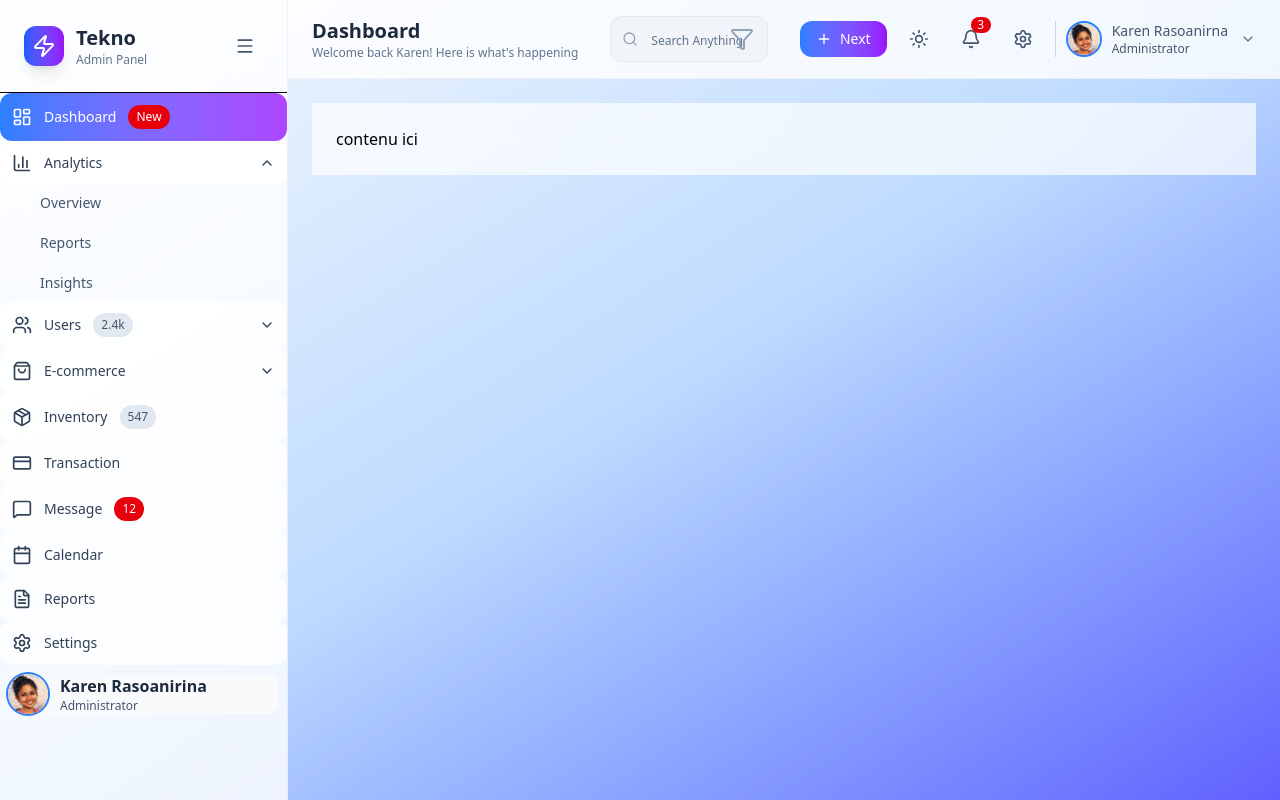
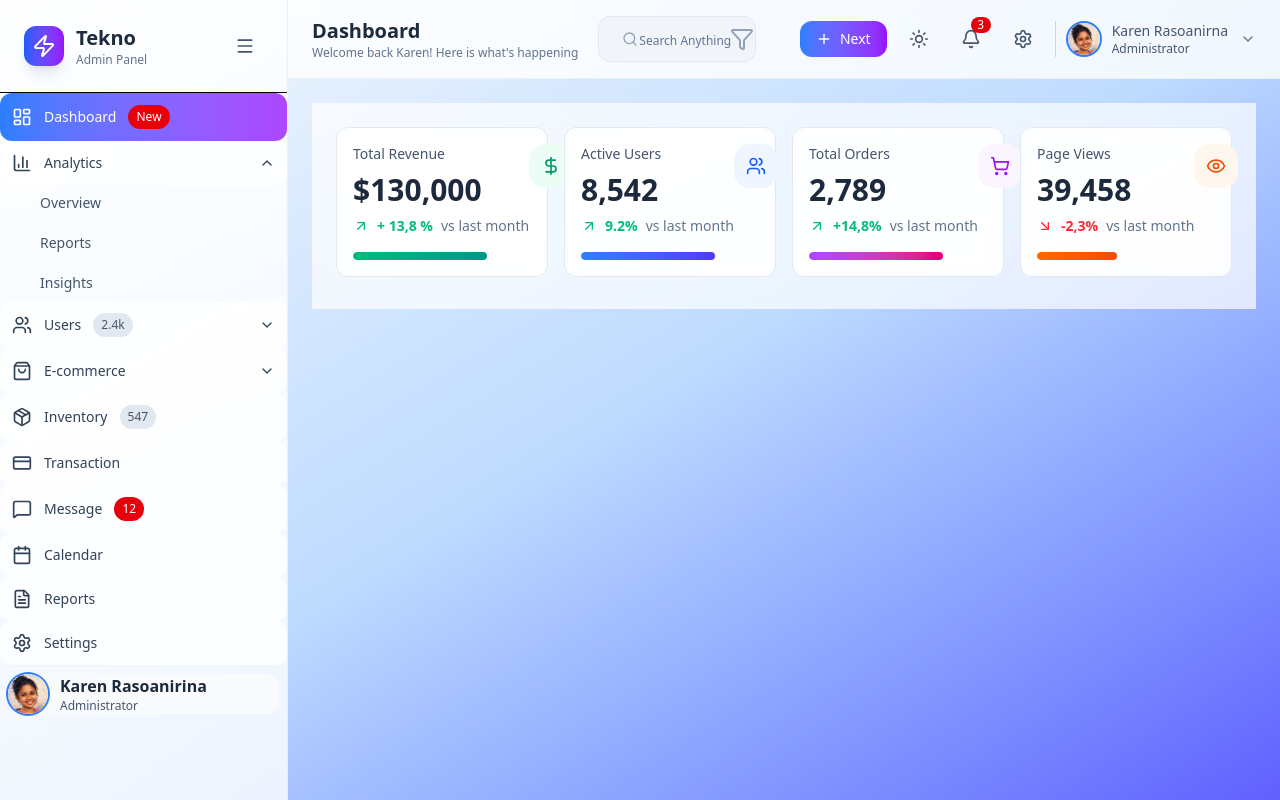
Before and after one commit to karen-rasoanirina/admin-dashboard, a React (Vite) app: page / in a window 1280 px wide. Built offline with nearby package versions, Linux system fonts and the light colour scheme.

Commit message:
statsGrid

```diff
--- a/src/App.tsx
+++ b/src/App.tsx
@@ -1,7 +1,8 @@
 import Sidebar from './components/Layout/Sidebar';
 import Header from './components/Layout/Header';
 import { useState } from 'react';
-type Page ='dashboard' | 'settings'| 'profile'
+import Dashboard from './components/Dashboard/Dashboard';
+type Page ='dashboard' | 'settings'| 'profile' | 'analytics' | 'users' | 'ecommerce' | 'inventory' |'transaction' |'message' | 'calendar' |'reports'
 function App() {
   const [sideBarCollapsed, setsideBarCollapsed] = useState(false);
   const [currentPage, setCurrentPage] = useState<Page>('dashboard')
@@ -19,9 +20,9 @@ function App() {
 
         <div className='flex-1 flex flex-col'>
           <Header/>
-          <main className='flex-1 p-6'>
+          <main className='flex-1 p-6 overflow-y-auto '>
             <div className='bg-white/70 dark:bg-slate-800/70 backdrop-blur-xl p-6'>
-              contenu ici
+             {currentPage === 'dashboard' &&  <Dashboard/>}
             </div>
           </main>
         </div>
--- /dev/null
+++ b/src/components/Dashboard/ChartSection.tsx
@@ -0,0 +1,13 @@
+
+
+const ChartSection = () => {
+  return (
+    <div className="grid grid-cols-1 xl:grid-cols-3 gap-6">
+        <div>
+
+        </div>
+    </div>
+  )
+}
+
+export default ChartSection
--- a/src/components/Dashboard/Dashboard.tsx
+++ b/src/components/Dashboard/Dashboard.tsx
@@ -0,0 +1,12 @@
+import StatsGrid from "./StatsGrid"
+import ChartSection from "./ChartSection"
+const Dashboard = () => {
+  return (
+    <div className="space-y-2">
+        <StatsGrid/>
+        <ChartSection/>
+    </div>
+  )
+}
+
+export default Dashboard
--- /dev/null
+++ b/src/components/Dashboard/StatsGrid.tsx
@@ -0,0 +1,98 @@
+import { ArrowUpRight, ArrowDownRight, DollarSign, Eye, ShoppingCart, Users } from "lucide-react"
+
+
+const stats = [
+    {
+        title: 'Total Revenue' ,
+        value: '$130,000',
+        change: '+ 13,8 %',
+        trend: 'up',
+        icon: DollarSign,
+        color:'from-emerald-500 to-teal-600',
+        bgColor:'bg-emerald-50 dark:bg-emerald-900/20',
+        textColor:'text-emerald-600 dark:emrald-400'
+
+    },
+    {
+        title:'Active Users',
+        change: '9.2%',
+        value: '8,542',
+        trend: 'up',
+        icon: Users,
+        color:'from-blue-500 to-indigo-600',
+        bgColor: 'bg-blue-50 dark:bg-blue-900/20',
+        textColor:'text-blue-600 dark:text-blue-400'
+
+    },
+    {
+        title: 'Total Orders',
+        value: '2,789',
+        change: '+14,8%',
+        trend: 'up',
+        icon: ShoppingCart,
+        color: 'from-purple-500 to-pink-600',
+        bgColor: 'bg-purple-50 dark:bg-purple-900/20',
+        textColor: 'text-purple-600 dark:text-purple-400'
+
+    },
+    {
+        title: 'Page Views',
+        value: '39,458',
+        change: '-2,3%',
+        trend: 'down',
+        icon: Eye,
+        color: 'from-orange-500 to-orange-600',
+        bgColor:'bg-orange-50 dark:bg-orange-900/20',
+        textColor: 'text-orange-600 dark:text-orange-400'
+
+    }
+];
+
+
+const StatsGrid = () => {
+  return (
+    <div className="grid grid-cols-1 md:grid-cols-2 xl:grid-cols-4 gap-4">
+        {stats.map((stat, index) => (
+            <div className=" bg-white/80 backdrop-blur-sm dark:bg-slate-900 rounded-xl p-4 border
+        border-slate-200 dark:border-slate-700 hover:shadow-xl transition-all duration-300 overflow-hiden group" key={index}>
+            <div className="flex items-start justify-between">
+                <div className="">
+                    <p className="text-sm font-medium mb-2 text-slate-600 dark:text-slate-200">
+                        {stat.title}
+                    </p>
+                    <p className="text-3xl font-bold text-slate-800 dark:text-white mb-2">
+                        {stat.value}
+                    </p>
+                    <div className="flex items-center whitespace-nowrap space-x-2">
+                        {stat.trend === 'up' ?
+                        (<ArrowUpRight className="w-4 h-4 text-emerald-500"/>) :
+                        <ArrowDownRight className="w-4 h-4 text-red-500"/>}
+                        <span
+                        className={`text-sm font-semibold
+                        ${stat.trend === 'up' ? 'text-emerald-500' : 'text-red-500'}`}>
+                            {stat.change}
+                        </span>
+                        <span className="text-sm text-slate-500 dark:text-slate-400">vs last month</span>
+                    </div>
+                </div>
+                <div
+                className={`p-3 rounded-2xl ${stat.bgColor} group-hover:scale-120 transition-all duration-300`}>
+                    <stat.icon className={`w-5 h-5 ${stat.textColor}`}/>
+                </div>
+            </div>
+            {/**Progress bar */}
+            <div className="mt-4 h-2 rounded-full dark:bg-slate-800 overflow-hidden">
+                <div className={`h-full bg-linear-to-r ${stat.color} rounded-full transition-all duration-100`}
+            style={{width : stat.trend === 'up' ? "75%" : "45%"}}>
+
+                </div>
+
+            </div>
+        </div>
+        ))}
+
+    </div>
+  )
+}
+
+export default StatsGrid
--- a/src/components/Layout/Header.tsx
+++ b/src/components/Layout/Header.tsx
@@ -22,7 +22,7 @@ const Header = () => {
             <input
             type="text"
             placeholder="Search Anything"
-            className="w-full pl-10 pr-4 py-2.5 bg-slate-100 dark:bg-slate-800
+            className="w-40 -ml-3 md:w-full pl-10 pr-4 py-2.5 bg-slate-100 dark:bg-slate-800
             border border-slate-200 dark:border-slate-800 dark:text-white placeholder-slate-500 placeholder:text-xs
             focus:outline-none focus:ring-2 focus:ring-blue-500 focus:border-transparent transition-all rounded-xl"
             />
```
